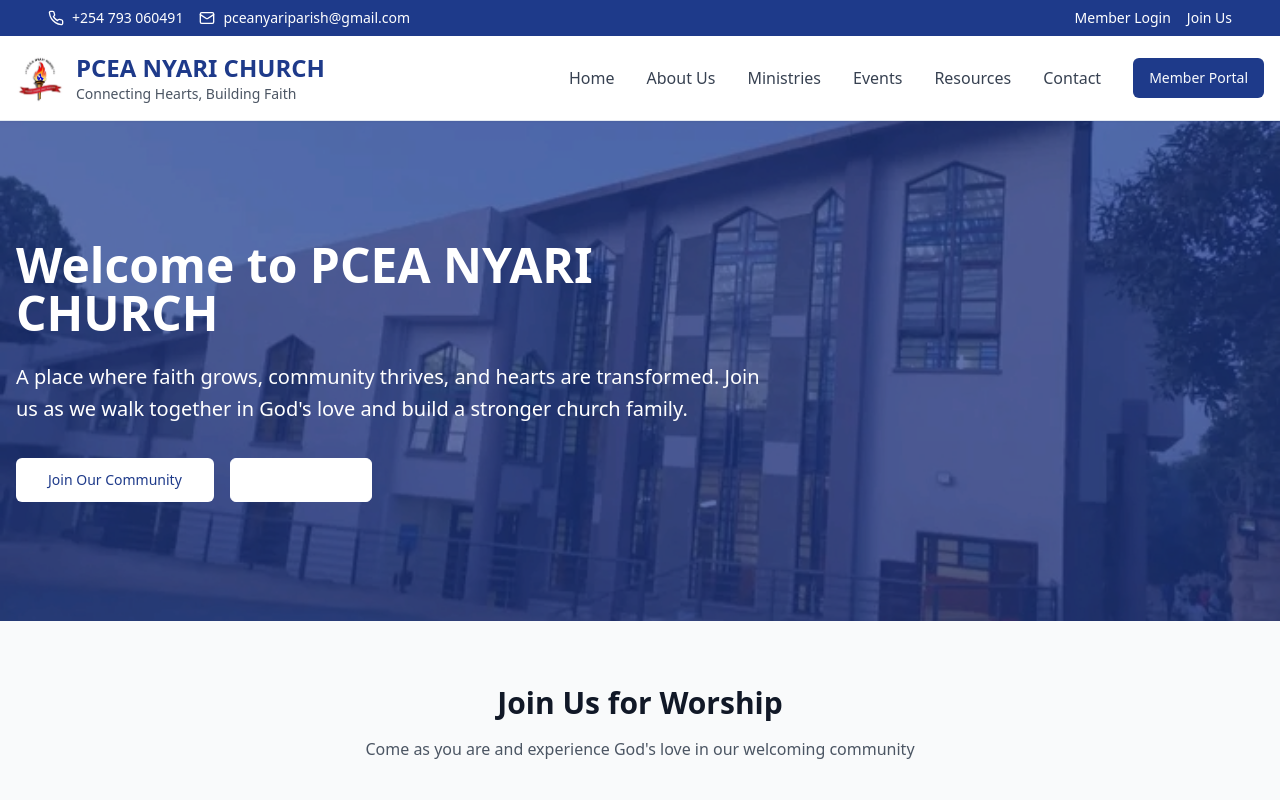
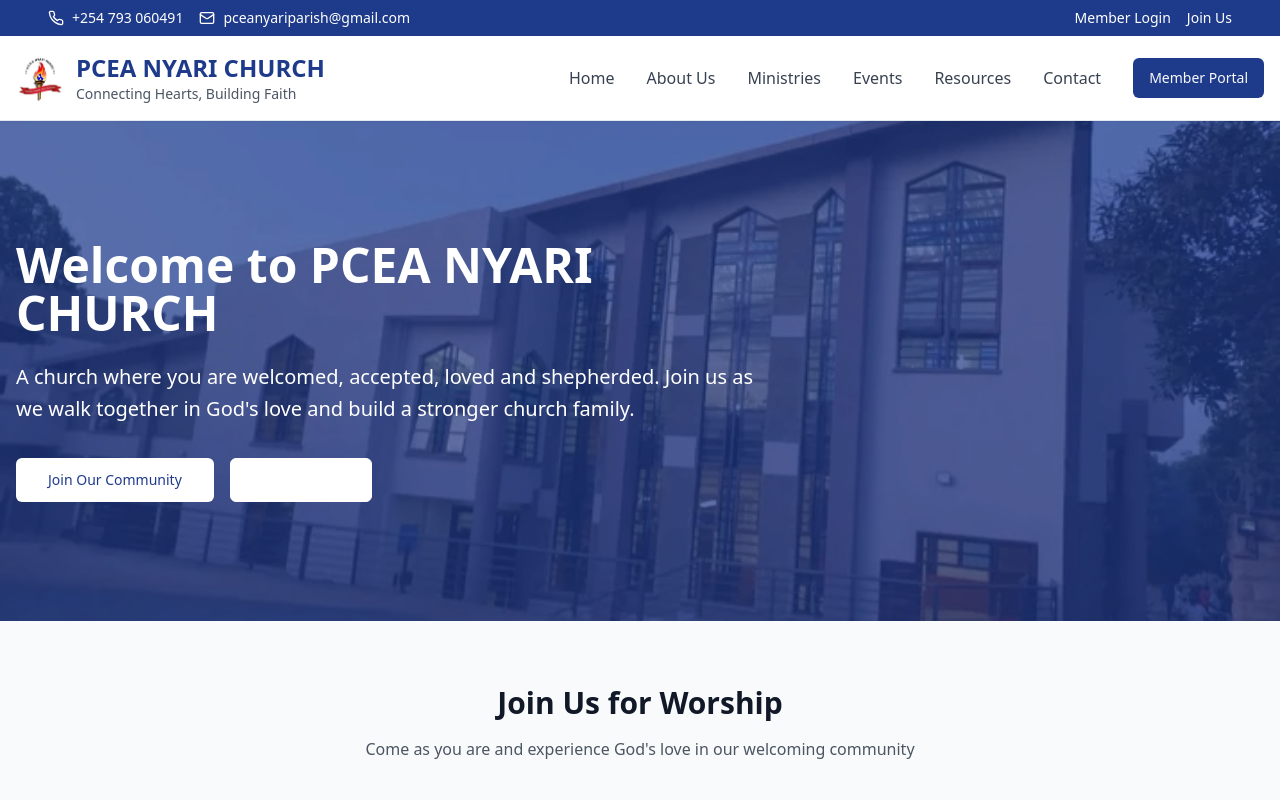
Before and after one commit to muchinahmaster/pcea-nyari-web, a React (Vite) app: page / in a window 1280 px wide. Shown: the top 800 px of the page. Built offline with nearby package versions, Linux system fonts and the light colour scheme.

Commit message:
Update HeroSection bio
Replaced the bio in the HeroSection with the church's bio.

```diff
--- a/src/components/HeroSection.tsx
+++ b/src/components/HeroSection.tsx
@@ -18,7 +18,7 @@ const HeroSection = () => {
             Welcome to PCEA NYARI CHURCH
           </h2>
           <p className="text-xl mb-8 leading-relaxed">
-            A place where faith grows, community thrives, and hearts are transformed.
+            A church where you are welcomed, accepted, loved and shepherded.
             Join us as we walk together in God's love and build a stronger church family.
           </p>
           <div className="flex gap-4 flex-wrap">
```
